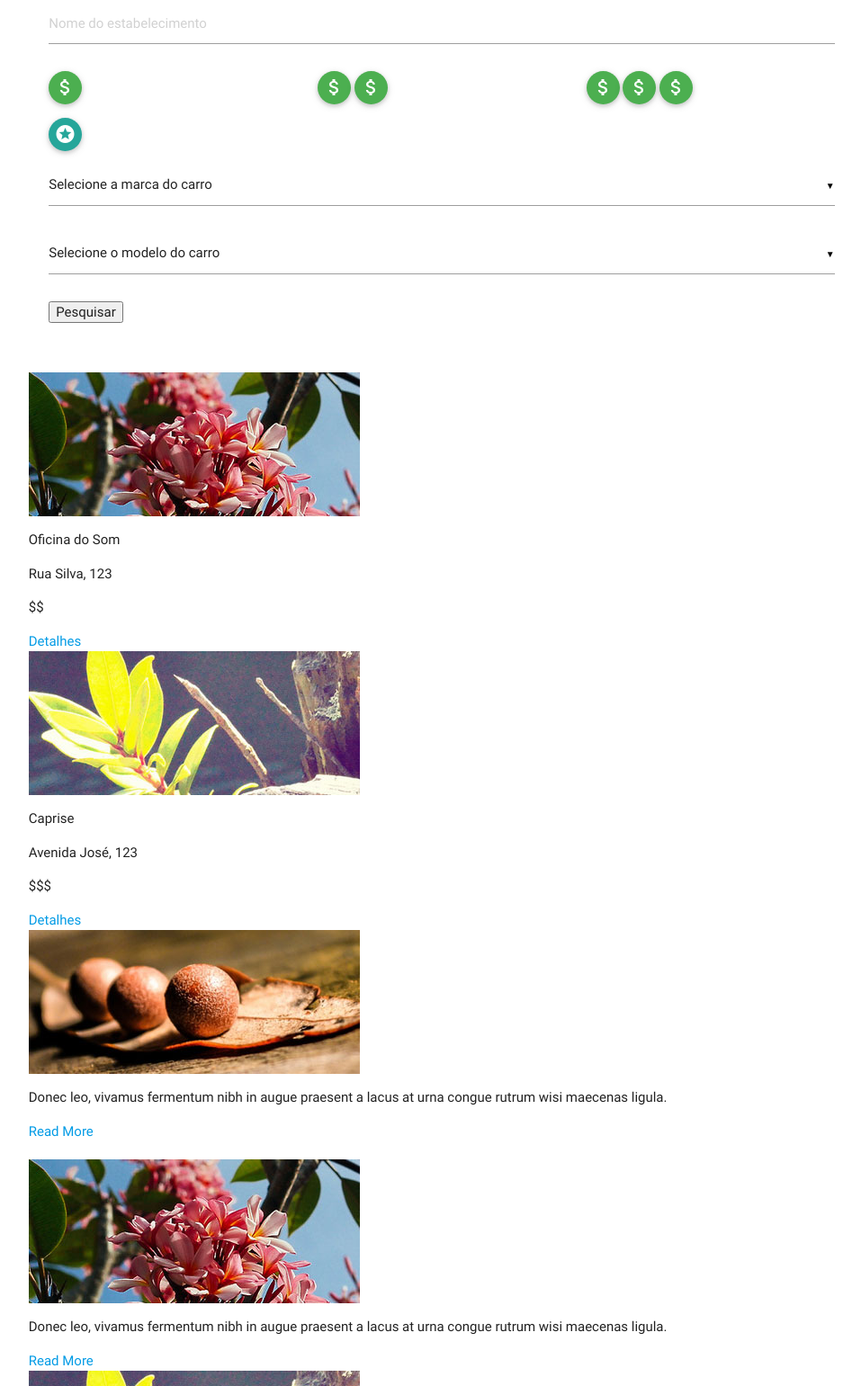
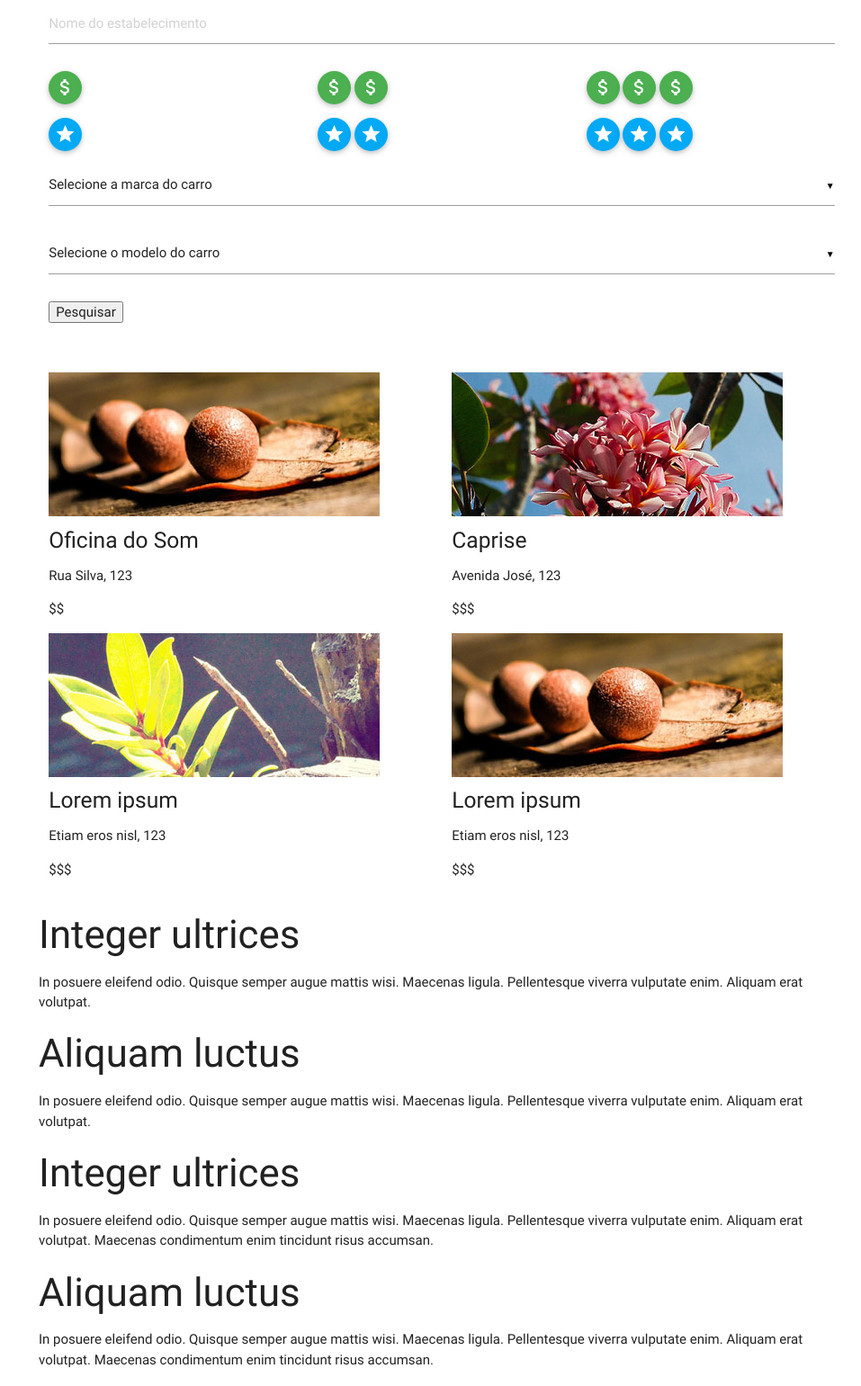
Before and after one commit to gabrielacorrea/projeto-template, a plain HTML site: page index.html in a window 1280 px wide. Shown: the part 235-1776 px from the top of the page at 90% size, without its empty margins (149-1106 px from the left). Drawn offline with Linux system fonts and the light colour scheme; files whose address does not match are found by name.

Commit message:
Ajustes nos icons, formulario e conteudo

```diff
--- a/index.html
+++ b/index.html
@@ -57,11 +57,20 @@ Released for free under the Creative Commons Attribution 3.0 license (templated.
                     <a id="valor" class="btn-floating waves-effect waves-light green"><i class="material-icons">attach_money</i></a>
                 </div>
                 <div class="col l4 input-field">
-                    <a id="valor" class="btn-floating waves-effect waves-light"><i class="material-icons text-accent-4">stars</i></a>
+                	<a class="btn-floating waves-effect waves-light light-blue"><i class="material-icons">grade</i></a>
+                </div>
+                <div class="col l4 input-field">
+                    <a class="btn-floating waves-effect waves-light light-blue"><i class="material-icons">grade</i></a>
+                    <a class="btn-floating waves-effect waves-light light-blue"><i class="material-icons">grade</i></a>
+                </div>
+                <div class="col l4 input-field">
+                    <a class="btn-floating waves-effect waves-light light-blue"><i class="material-icons">grade</i></a>
+                    <a class="btn-floating waves-effect waves-light light-blue"><i class="material-icons">grade</i></a>
+                    <a class="btn-floating waves-effect waves-light light-blue"><i class="material-icons">grade</i></a>
                 </div>
                 <div class="col l12 input-field">
-                    <select>
-                        <option value="default">Selecione a marca do carro</option>
+                    <select class="icons">
+                        <option value="" disabled selected>Selecione a marca do carro</option>
                         <option value="chevrolet">Chevrolet</option>
                         <option value="fiat">Fiat</option>
                         <option value="ford">Ford</option>
@@ -70,7 +79,7 @@ Released for free under the Creative Commons Attribution 3.0 license (templated.
                 </div>
                 <div class="col l12 input-field">
                     <select>
-                        <option value="default">Selecione o modelo do carro</option>
+                        <option value="" >Selecione o modelo do carro</option>
                         <option value="classis">Classic</option>
                         <option value="onix">Onix</option>
                         <option value="Civic">Civic</option>
@@ -89,68 +98,51 @@ Released for free under the Creative Commons Attribution 3.0 license (templated.
             </form>
         </div>
     </div>
-		<div id="extra">
-			<div class="container">
-				<div class="row no-collapse-1">
-					<section class="4u"><a href="#" class="image featured"><img src="images/pic01.jpg" alt=""></a>
+	<div class="row container">
+		<div class="col s12 m6 l6">
+			<a href="#" class="image featured"><img src="images/pic03.jpg" alt=""></a>
 			<div class="box">
-							<p>Oficina do Som</p>
+				<h5>Oficina do Som</h5>
                 <p>Rua Silva, 123</p>
                 <p>$$</p>
-							<a href="#" class="button">Detalhes</a> </div>
-					</section>
-					<section class="4u"><a href="#" class="image featured"><img src="images/pic02.jpg" alt=""></a>
+            </div>
+		</div>
+		<div class="col s12 m6 l6">
+			<a href="#" class="image featured"><img src="images/pic01.jpg" alt=""></a>
 			<div class="box">
-							<p>Caprise</p>
+				<h5>Caprise</h5>
 				<p>Avenida José, 123</p>
 				<p>$$$</p>
-							<a href="#" class="button">Detalhes</a> </div>
-					</section>
-					<section class="4u"> <a href="#" class="image featured"><img src="images/pic03.jpg" alt=""></a>
+			</div>
+		</div>
+		<div class="col s12 m6 l6">
+			<a href="#" class="image featured"><img src="images/pic02.jpg" alt=""></a>
 			<div class="box">
-							<p>Donec leo, vivamus fermentum nibh in augue praesent a lacus at urna congue rutrum  wisi maecenas ligula.</p>
-							<a href="#" class="button">Read More</a> </div>
-					</section>
+				<h5>Lorem ipsum</h5>
+				<p>Etiam eros nisl, 123</p>
+				<p>$$$</p>
 			</div>
-				<div class="row no-collapse-1">
-					<section class="4u"> <a href="#" class="image featured"><img src="images/pic01.jpg" alt=""></a>
+		</div>
+		<div class="col s12 m6">
+			<a href="#" class="image featured"><img src="images/pic03.jpg" alt=""></a>
 			<div class="box">
-							<p>Donec leo, vivamus fermentum nibh in augue praesent a lacus at urna congue rutrum  wisi maecenas ligula.</p>
-							<a href="#" class="button">Read More</a> </div>
-					</section>
-					<section class="4u"> <a href="#" class="image featured"><img src="images/pic02.jpg" alt=""></a>
-						<div class="box">
-							<p>Donec leo, vivamus fermentum nibh in augue praesent a lacus at urna congue rutrum  wisi maecenas ligula.</p>
-							<a href="#" class="button">Read More</a> </div>
-					</section>
-					<section class="4u"> <a href="#" class="image featured"><img src="images/pic03.jpg" alt=""></a>
-						<div class="box">
-							<p>Donec leo, vivamus fermentum nibh in augue praesent a lacus at urna congue rutrum  wisi maecenas ligula.</p>
-							<a href="#" class="button">Read More</a> </div>
-					</section>
+				<h5>Lorem ipsum</h5>
+				<p>Etiam eros nisl, 123</p>
+				<p>$$$</p>
 			</div>
 		</div>
 	</div>
-
-	<!-- Main -->
-		<div id="main">
-			<div class="container">
-				<div class="row">
-
-					<!-- Content -->
-					<div class="6u">
+	<div class="row container">
 		<section>
 			<ul class="style">
 				<li class="fa fa-wrench">
 					<h3>Integer ultrices</h3>
-									<span>In posuere eleifend odio. Quisque semper augue mattis wisi. Maecenas ligula. Pellentesque viverra vulputate enim. Aliquam erat volutpat. Maecenas condimentum enim tincidunt risus accumsan.</span> </li>
+					<span>In posuere eleifend odio. Quisque semper augue mattis wisi. Maecenas ligula. Pellentesque viverra vulputate enim. Aliquam erat volutpat.</span> </li>
 				<li class="fa fa-leaf">
 					<h3>Aliquam luctus</h3>
-									<span>In posuere eleifend odio. Quisque semper augue mattis wisi. Maecenas ligula. Pellentesque viverra vulputate enim. Aliquam erat volutpat. Maecenas condimentum enim tincidunt risus accumsan.</span> </li>
+					<span>In posuere eleifend odio. Quisque semper augue mattis wisi. Maecenas ligula. Pellentesque viverra vulputate enim. Aliquam erat volutpat.</span> </li>
 			</ul>
 		</section>
-					</div>
-					<div class="6u">
 		<section>
 			<ul class="style">
 				<li class="fa fa-cogs">
@@ -163,24 +155,12 @@ Released for free under the Creative Commons Attribution 3.0 license (templated.
 		</section>
 	</div>
 </div>
-			</div>
-		</div>
-
-</div>
-
-<!-- Copyright -->
 <div id="copyright">
 	<div class="container">
 		<div class="copyright">
 			<p>Design: <a href="http://templated.co">TEMPLATED</a> Images: <a href="http://unsplash.com">Unsplash</a> (<a href="http://unsplash.com/cc0">CC0</a>)</p>
-		<ul class="icons">
-			<li><a href="#" class="fa fa-facebook"><span>Facebook</span></a></li>
-			<li><a href="#" class="fa fa-twitter"><span>Twitter</span></a></li>
-			<li><a href="#" class="fa fa-google-plus"><span>Google+</span></a></li>
-		</ul>
 		</div>
 	</div>
 </div>
-
 </body>
 </html>
```
Lines whose indentation alone changed are shown as unchanged.
